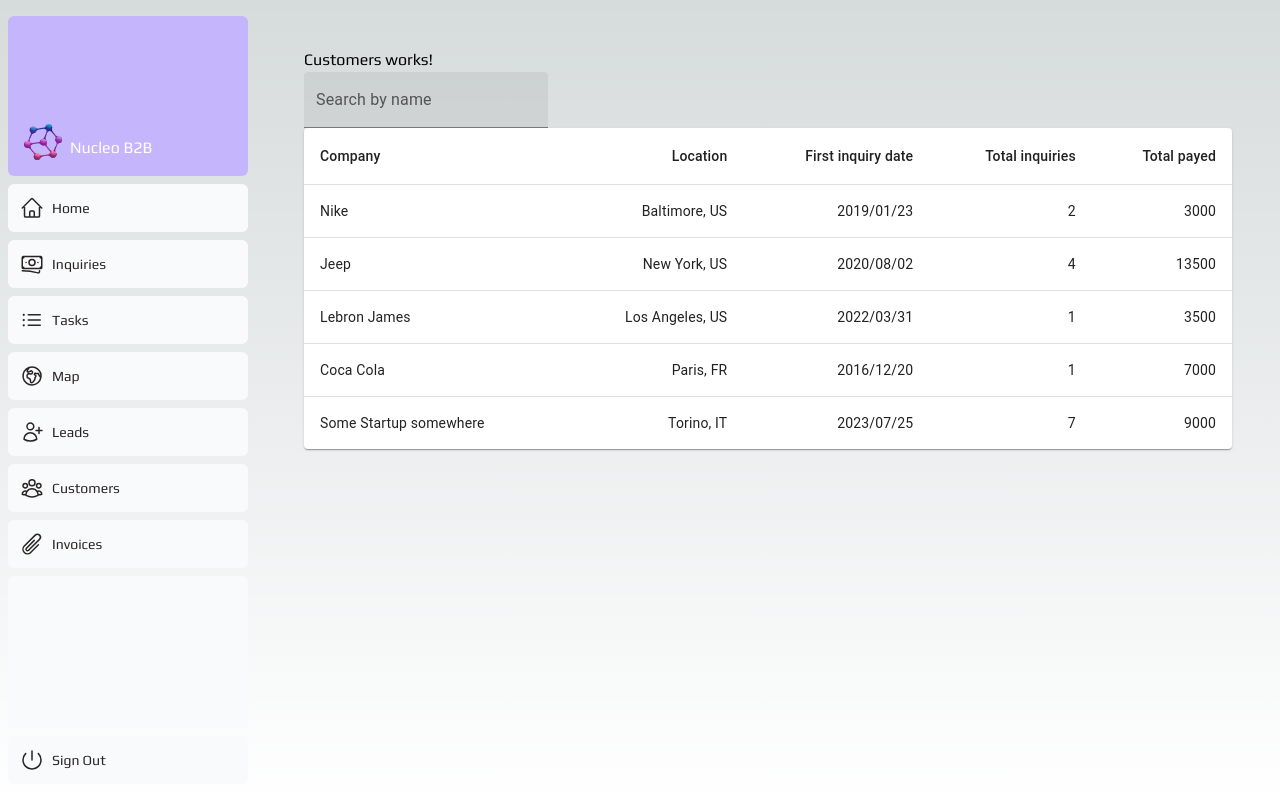
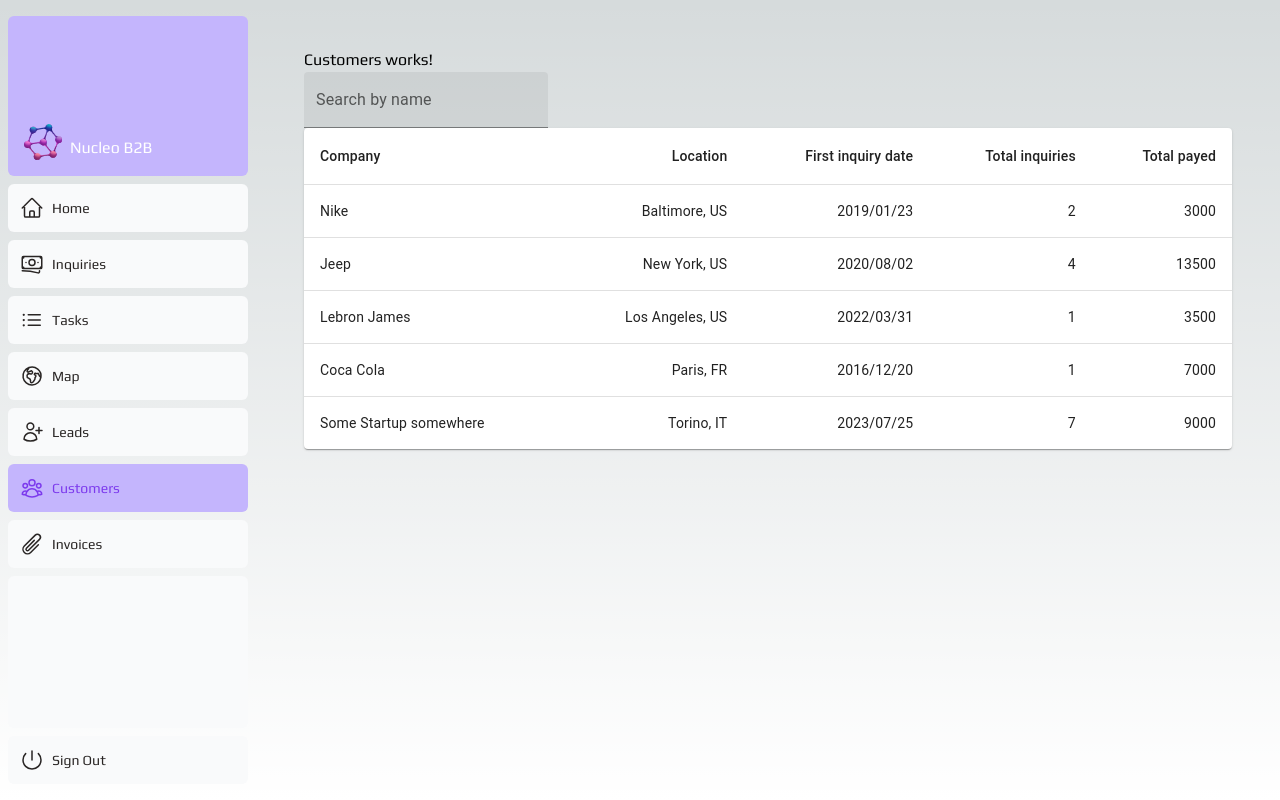
Before and after one commit to franckyi/nucleo-dashboard, a Next.js app: page /dashboard/customers in a window 1280 px wide. Built offline with nearby package versions, Linux system fonts and the light colour scheme.

Commit message:
set color for active links

```diff
--- a/package.json
+++ b/package.json
@@ -16,6 +16,7 @@
     "@mui/icons-material": "^5.15.0",
     "@mui/material": "^5.15.0",
     "@vercel/postgres": "^0.5.1",
+    "clsx": "^2.0.0",
     "next": "14.0.4",
     "react": "^18",
     "react-dom": "^18",
--- a/src/app/components/nav-links.tsx
+++ b/src/app/components/nav-links.tsx
@@ -1,3 +1,5 @@
+"use client";
+
 import {
   UserGroupIcon,
   PaperClipIcon,
@@ -8,6 +10,8 @@
   BanknotesIcon,
 } from "@heroicons/react/24/outline";
 import Link from "next/link";
+import { usePathname } from "next/navigation";
+import clsx from "clsx";
 
 // Map of links to display in the side navigation.
 // Depending on the size of the application, this would be stored in a database.
@@ -26,6 +30,8 @@
 ];
 
 export default function NavLinks() {
+  const pathName = usePathname();
+
   return (
     <>
       {links.map((link) => {
@@ -34,7 +40,10 @@
           <Link
             key={link.name}
             href={link.href}
-            className="flex h-[48px] grow items-center justify-center gap-2 rounded-md bg-gray-50 p-3 text-sm font-medium hover:bg-sky-100 hover:text-blue-600 md:flex-none md:justify-start md:p-2 md:px-3"
+            className={clsx(
+              "flex h-[48px] grow items-center justify-center gap-2 rounded-md bg-gray-50 p-3 text-sm font-medium hover:bg-violet-300 md:flex-none md:justify-start md:p-2 md:px-3",
+              { "bg-violet-300 text-violet-600": pathName === link.href }
+            )}
           >
             <LinkIcon className="w-6" />
             <p className="hidden md:block">{link.name}</p>
```
Also changed, not shown: 1 other file (tests, documents, lock files or other folders).
